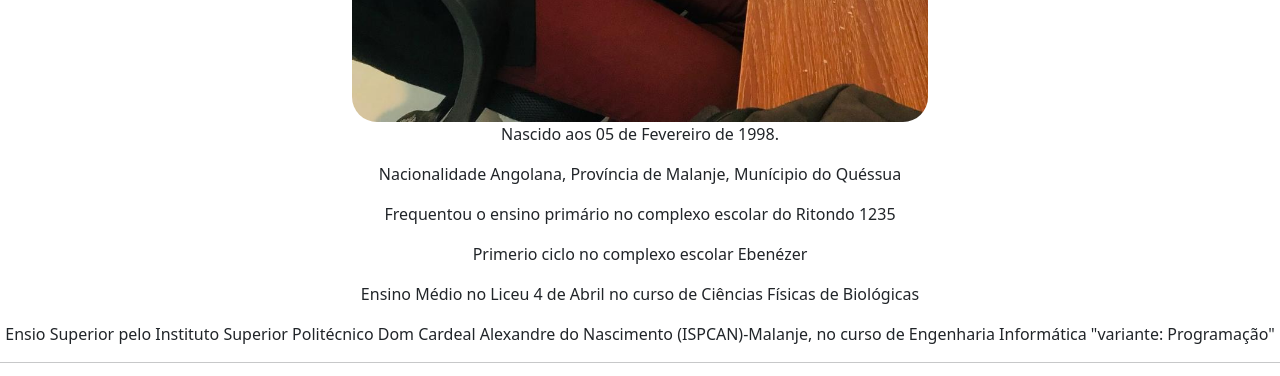
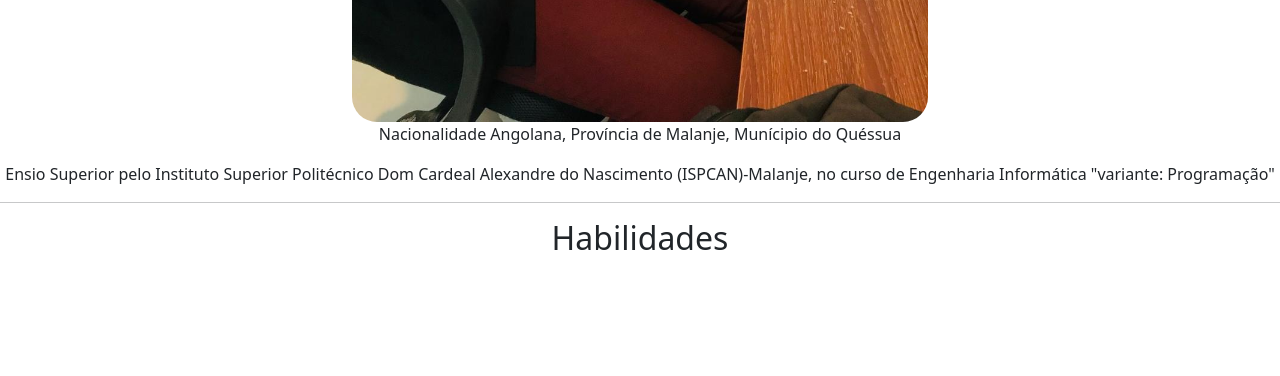
Before and after one commit to Cuxixima/portifolio, a plain HTML site: page index.html in a window 1280 px wide. Shown: the part 1180-1556 px from the top of the page. Drawn offline with nearby package versions, Linux system fonts and the light colour scheme.

Commit message:
Update index.html

```diff
--- a/index.html
+++ b/index.html
@@ -90,11 +90,7 @@
         <div class="me">
       <img class="eu" src="image/eu.jpg">
     </div>
-     <p class="information">Nascido aos 05 de Fevereiro de 1998.</p>
       <p class="information">Nacionalidade Angolana, Província de Malanje, Munícipio do Quéssua</p>
-      <p class="information">Frequentou o ensino primário no complexo escolar do Ritondo 1235</p>
-      <p class="information">Primerio ciclo no complexo escolar Ebenézer</p>
-      <p class="information">Ensino Médio no Liceu 4 de Abril no curso de Ciências Físicas de Biológicas</p>
       <p class="information">Ensio Superior pelo Instituto Superior Politécnico Dom Cardeal Alexandre do Nascimento (ISPCAN)-Malanje, no curso de Engenharia Informática "variante: Programação"</p>
       <hr>
       <h2 id="habilidade">Habilidades</h2>
```
